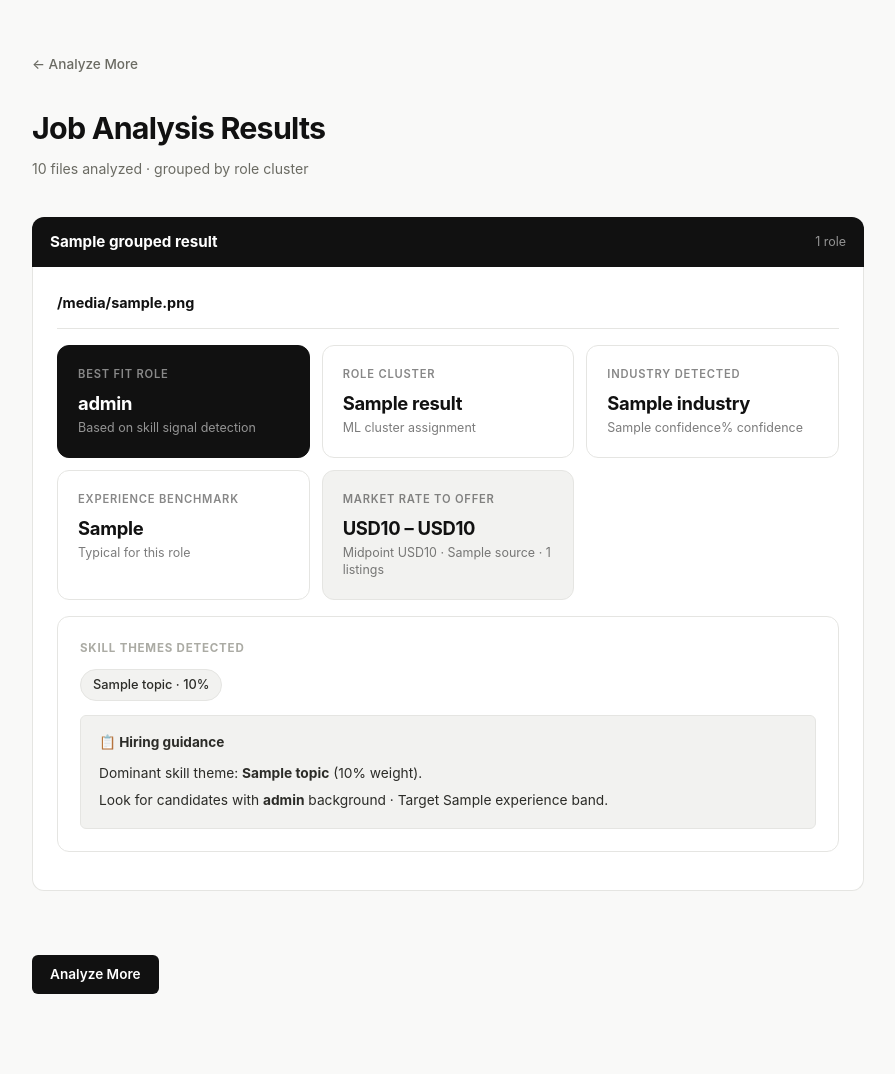
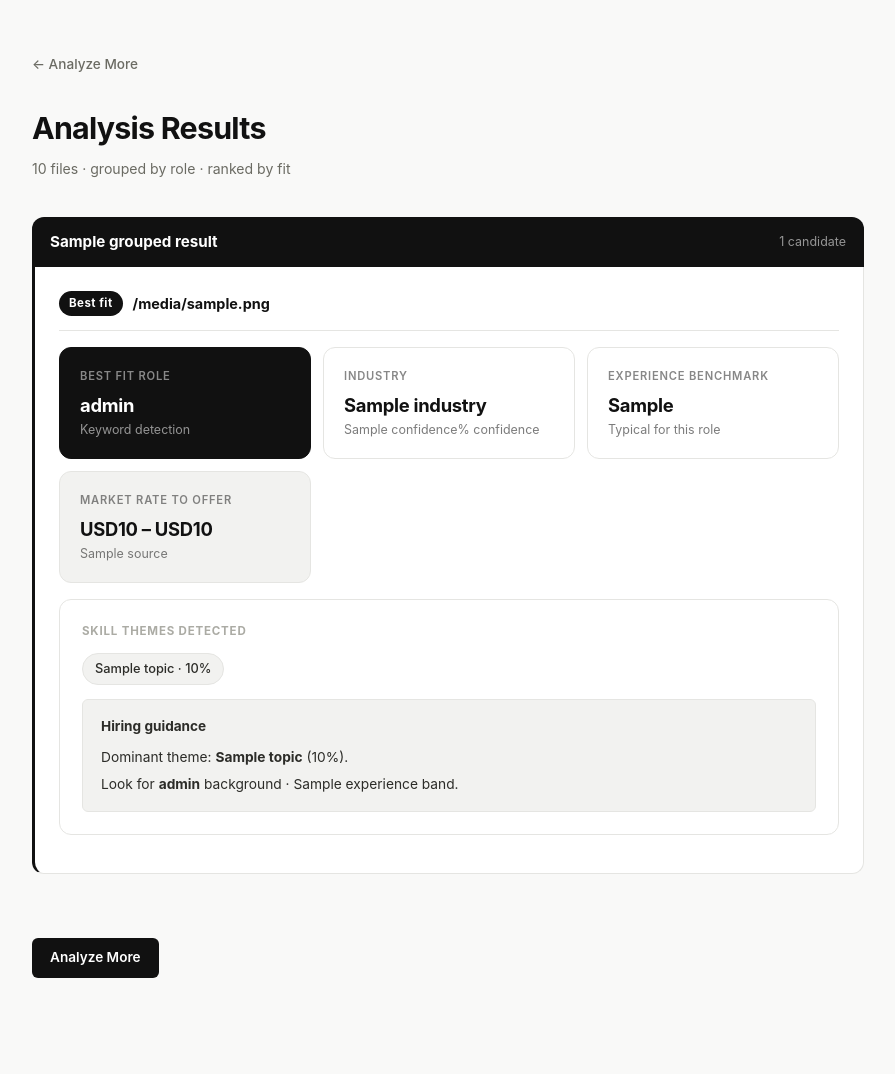
Before and after one commit to BuRhAn5352/Talent_intelligence_platform, a FastAPI app: template app/templates/hr_result.html in a window 1280 px wide. Shown: the whole page, without its empty margins (192-1087 px from the left). After the commit the page ends 978 px from the top, so only its background shows below. Run offline with FastAPI, Linux system fonts and the light colour scheme; the template is opened without the code that fills it: most values are stand-ins (such as "Sample title", 1, 10 or a date in 2020); parts of the project's set-up code (start-up, migrations or seed data) failed here and were passed over.

Commit message:
Update hr_result.html

```diff
--- a/app/templates/hr_result.html
+++ b/app/templates/hr_result.html
@@ -9,19 +9,33 @@
 <body>
     <div class="container">
         <a href="/hr" class="back">← Analyze More</a>
-        <h1>Job Analysis Results</h1>
-        <p class="subtitle">{{ total }} file{{ 's' if total > 1 else '' }} analyzed · grouped by role cluster</p>
+        <h1>Analysis Results</h1>
+        <p class="subtitle">{{ total }} file{{ 's' if total > 1 else '' }} · grouped by role · ranked by fit</p>
 
         {% for cluster_name, results in grouped_results %}
         <div class="cluster-group">
+
             <div class="cluster-group-header">
                 <span class="cluster-title">{{ cluster_name }}</span>
-                <span class="cluster-count">{{ results|length }} role{{ 's' if results|length > 1 else '' }}</span>
+                <span class="cluster-count">{{ results|length }} candidate{{ 's' if results|length > 1 else '' }}</span>
             </div>
 
             {% for result in results %}
-            <div class="resume-block">
+            {% set rank = loop.index %}
+            <div class="resume-block {% if rank == 1 %}top-pick{% endif %}">
+
                 <div class="resume-header">
+                    <div class="rank-badge-wrap">
+                        {% if rank == 1 %}
+                        <span class="rank-badge rank-1">Best fit</span>
+                        {% elif rank == 2 %}
+                        <span class="rank-badge rank-2">#2</span>
+                        {% elif rank == 3 %}
+                        <span class="rank-badge rank-3">#3</span>
+                        {% else %}
+                        <span class="rank-badge rank-n">#{{ rank }}</span>
+                        {% endif %}
+                    </div>
                     <span class="filename">{{ result.filename }}</span>
                     {% if result.confidence < 50 %}
                     <span class="badge warning">Low confidence</span>
@@ -30,35 +44,24 @@
 
                 <div class="results-grid">
 
-                    <!-- PRIMARY: Best fit role (most reliable signal) -->
                     <div class="result-card highlight">
                         <div class="result-label">Best fit role</div>
                         <div class="result-value">{{ result.secondary_role }}</div>
-                        <div class="result-sub">Based on skill signal detection</div>
+                        <div class="result-sub">Keyword detection</div>
                     </div>
 
-                    <!-- Role cluster -->
                     <div class="result-card">
-                        <div class="result-label">Role cluster</div>
-                        <div class="result-value">{{ result.cluster_name }}</div>
-                        <div class="result-sub">ML cluster assignment</div>
-                    </div>
-
-                    <!-- Industry -->
-                    <div class="result-card">
-                        <div class="result-label">Industry detected</div>
+                        <div class="result-label">Industry</div>
                         <div class="result-value">{{ result.industry }}</div>
                         <div class="result-sub">{{ result.confidence }}% confidence</div>
                     </div>
 
-                    <!-- Experience -->
                     <div class="result-card">
                         <div class="result-label">Experience benchmark</div>
                         <div class="result-value">{{ result.exp_range }}</div>
                         <div class="result-sub">Typical for this role</div>
                     </div>
 
-                    <!-- Salary — always shown -->
                     <div class="result-card salary">
                         <div class="result-label">Market rate to offer</div>
                         <div class="result-value">
@@ -67,10 +70,8 @@
                             {{ result.salary.currency }}{{ "{:,}".format(result.salary.avg_max) }}
                         </div>
                         <div class="result-sub">
-                            Midpoint {{ result.salary.currency }}{{ "{:,}".format(result.salary.midpoint) }}
-                            · {{ result.salary.source }}
-                            {% if result.salary.sample_size > 0 %}· {{ result.salary.sample_size }} listings{% endif %}
-                            {% if result.salary.is_estimate %}<span class="est-badge">estimate</span>{% endif %}
+                            {{ result.salary.source }}
+                            {% if result.salary.is_estimate %}<span class="est-badge">est</span>{% endif %}
                         </div>
                     </div>
 
@@ -84,20 +85,10 @@
                         <div class="topic-pill">{{ topic_name }} · {{ score }}%</div>
                         {% endfor %}
                     </div>
-
                     <div class="skill-gap-box info-box">
-                        <h4>📋 Hiring guidance</h4>
-                        <p>
-                            Dominant skill theme: <strong>{{ result.top_topics[0][0] }}</strong>
-                            ({{ result.top_topics[0][1] }}% weight).
-                        </p>
-                        <p>
-                            Look for candidates with <strong>{{ result.secondary_role }}</strong> background
-                            {% if result.top_topics|length > 1 %}
-                            and secondary skills in <strong>{{ result.top_topics[1][0] }}</strong>
-                            {% endif %}
-                            · Target {{ result.exp_range }} experience band.
-                        </p>
+                        <h4>Hiring guidance</h4>
+                        <p>Dominant theme: <strong>{{ result.top_topics[0][0] }}</strong> ({{ result.top_topics[0][1] }}%).</p>
+                        <p>Look for <strong>{{ result.secondary_role }}</strong> background{% if result.top_topics|length > 1 %} with secondary skills in <strong>{{ result.top_topics[1][0] }}</strong>{% endif %} · {{ result.exp_range }} experience band.</p>
                     </div>
                 </div>
                 {% endif %}
```
